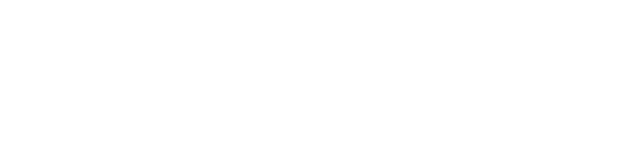
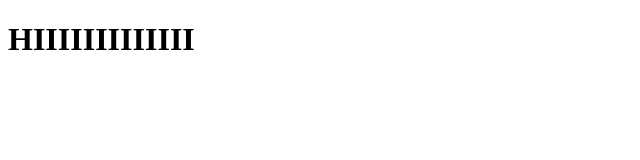
Before and after one commit to Auzz24/Challenge1, a plain HTML site: page new.html in a window 1280 px wide. Shown: the whole page, without its empty margins (0-640 px from the left). Drawn offline with Linux system fonts and the light colour scheme.

Commit message:
added winidow.open to new HTML page

```diff
--- a/assets/script.js
+++ b/assets/script.js
@@ -4,8 +4,10 @@ var userInput = document.getElementById('firstName');
 document.querySelector('form.userForm').addEventListener('submit', function (e) {
     e.preventDefault();
     console.log(userInput.value);
+    //send user to new html page
+    window.open('new.html')
+
 });
-//send user to new html page
 
 //capture user last name
 
--- a/new.html
+++ b/new.html
@@ -7,6 +7,8 @@
     <title>Document</title>
 </head>
 <body>
-
+    <h1>
+        HIIIIIIIIIIIII
+    </h1>
 </body>
 </html>
```
